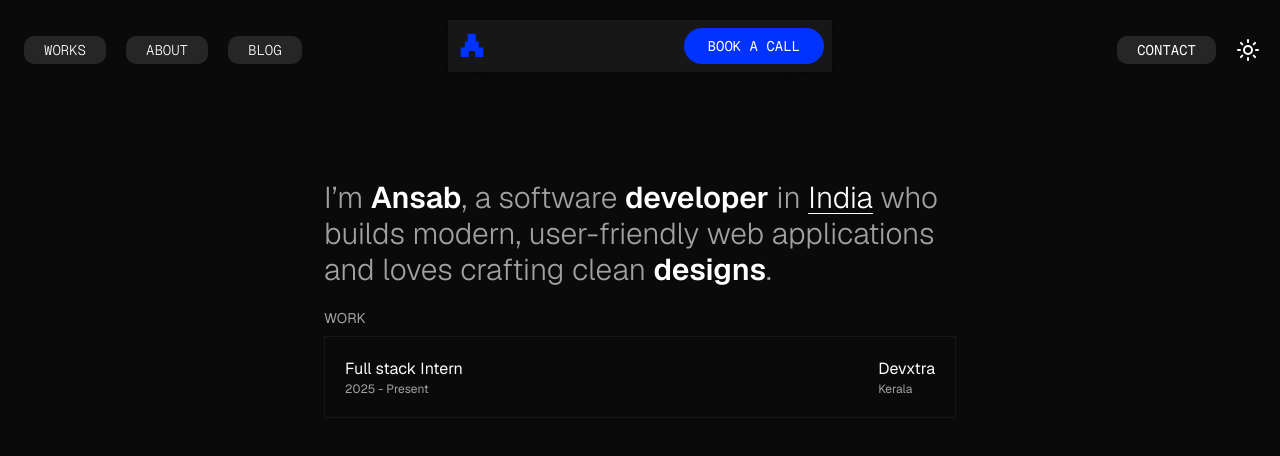
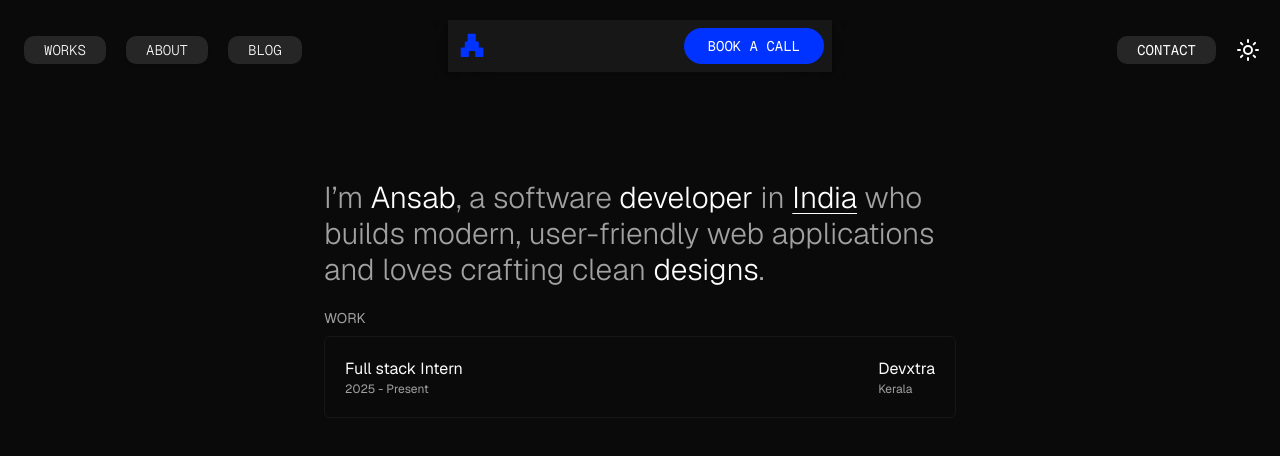
Before and after one commit to ansabazys/portfolio, a Next.js app: page /about in a window 1280 px wide. Shown: the top 456 px of the page. Built offline with nearby package versions, Linux system fonts and the light colour scheme.

Commit message:
fix(theme): fixs in theme

```diff
--- a/src/components/sections/About.tsx
+++ b/src/components/sections/About.tsx
@@ -14,20 +14,20 @@ export default function About() {
     <section className="p-5 flex flex-col gap-5 w-full max-w-2xl h-screen ">
       <div>
         <h1 className="md:text-3xl text-xl  font-light  text-neutral-400">
-          I’m <span className="font-semibold text-white">Ansab</span>, a
-          software <span className="font-semibold text-white">developer</span>{" "}
-          in{" "}
+          I’m <span className=" dark:text-white text-black">Ansab</span>, a
+          software{" "}
+          <span className=" dark:text-white text-black">developer</span> in{" "}
           <span className="underline dark:text-white text-black underline-offset-5 decoration-1 ">
             India
           </span>{" "}
           who builds modern, user-friendly web applications and loves crafting
-          clean <span className="font-semibold text-white">designs</span>.
+          clean <span className="dark:text-white text-black">designs</span>.
         </h1>
       </div>
       <div className="grid gap-2">
         <h1 className="text-neutral-400 text-sm">WORK</h1>
         <div className="flex flex-col gap-3">
-          <div className="p-5 border-neutral-900 border bg-neutral-950 flex justify-between">
+          <div className="p-5 dark:border-neutral-900 border rounded-sm bg-neutral-100 dark:bg-neutral-950 flex justify-between">
             <div className="flex flex-col">
               <h1>Full stack Intern</h1>
               <p className="text-xs text-neutral-400">2025 - Present</p>
@@ -43,8 +43,6 @@ export default function About() {
           </div> */}
         </div>
       </div>
-
-
     </section>
   );
 }
```
